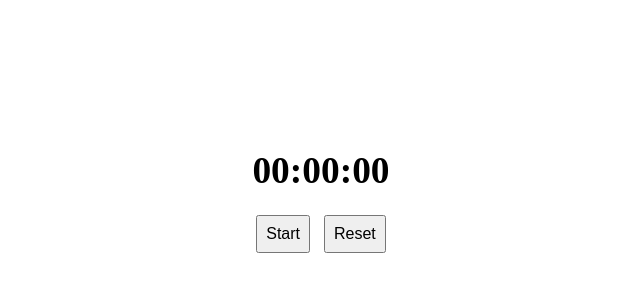
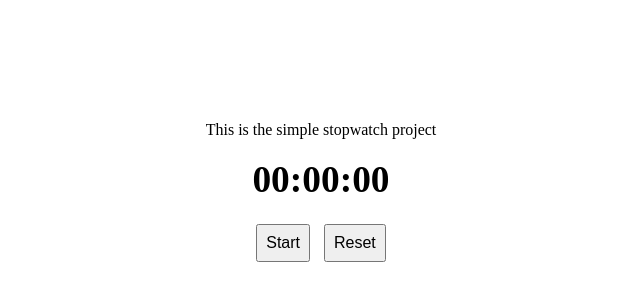
Before and after one commit to Im-HarshTiwari/Java-Script-Stopwatch, a plain HTML site: page index.html in a window 1280 px wide. Shown: the part 206-506 px from the top of the page, without its empty margins (319-959 px from the left). Drawn offline with Linux system fonts and the light colour scheme.

Commit message:
Update index.html
added lines

```diff
--- a/index.html
+++ b/index.html
@@ -7,6 +7,7 @@
 </head>
 <body>
     <div class="stopwatch">
+        <div> This is the simple stopwatch project</div>
  <h3>       <div id="display">00:00:00</div>  </h3>
         <button id="startStopBtn">Start</button>
         <button id="resetBtn">Reset</button>
```
